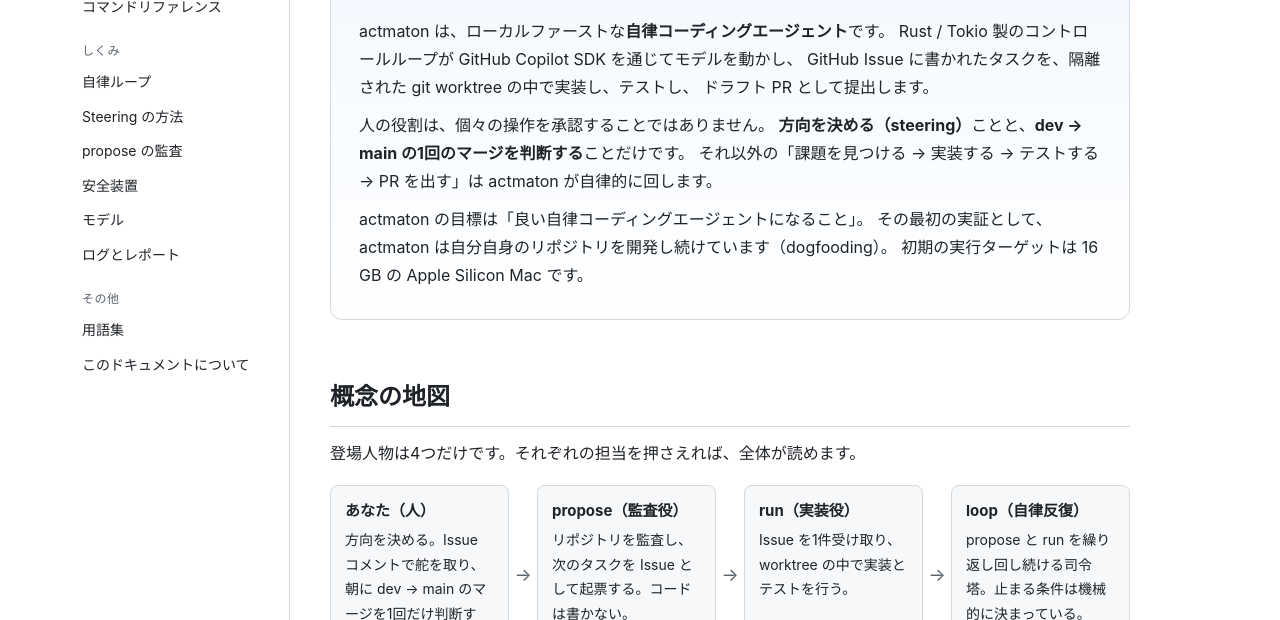
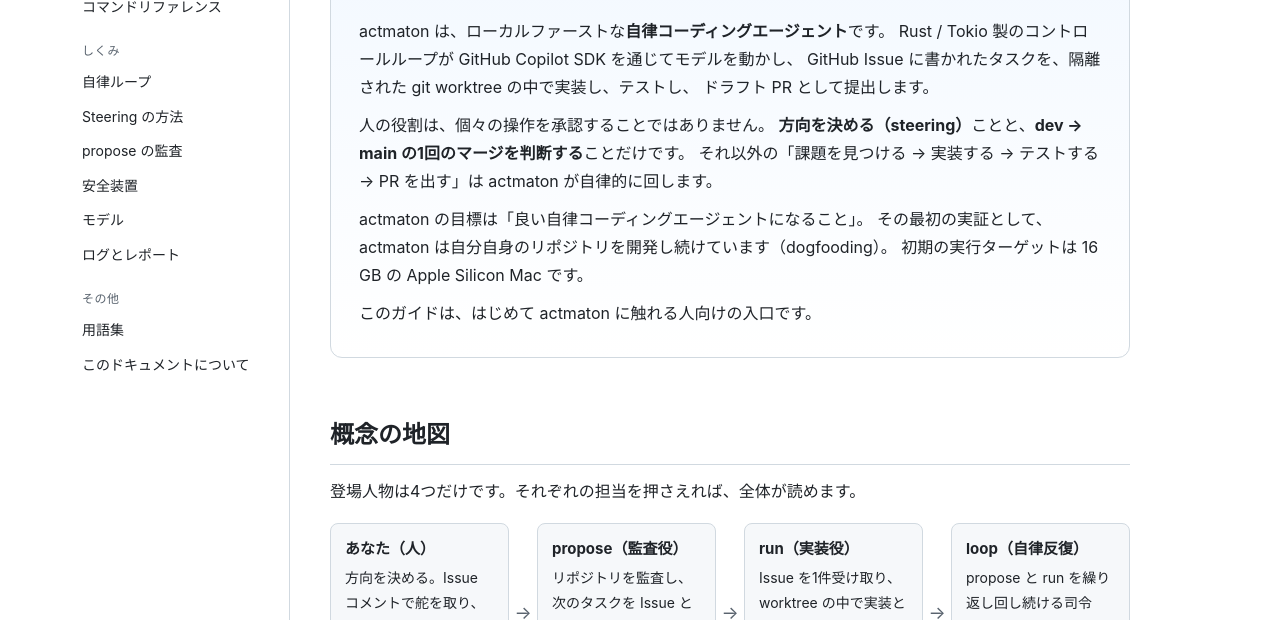
Before and after one commit to piriwata/actmaton, a plain HTML site: page docs/index.html in a window 1280 px wide. Shown: the part 180-800 px from the top of the page. Drawn offline with Linux system fonts and the light colour scheme.

Commit message:
Exercise B: add a one-line intro note to the guide

```diff
--- a/docs/index.html
+++ b/docs/index.html
@@ -139,6 +139,7 @@
     その最初の実証として、actmaton は自分自身のリポジトリを開発し続けています（dogfooding）。
     初期の実行ターゲットは 16 GB の Apple Silicon Mac です。
   </p>
+  <p>このガイドは、はじめて actmaton に触れる人向けの入口です。</p>
 </section>
 
 <h2 id="map">概念の地図</h2>
```
